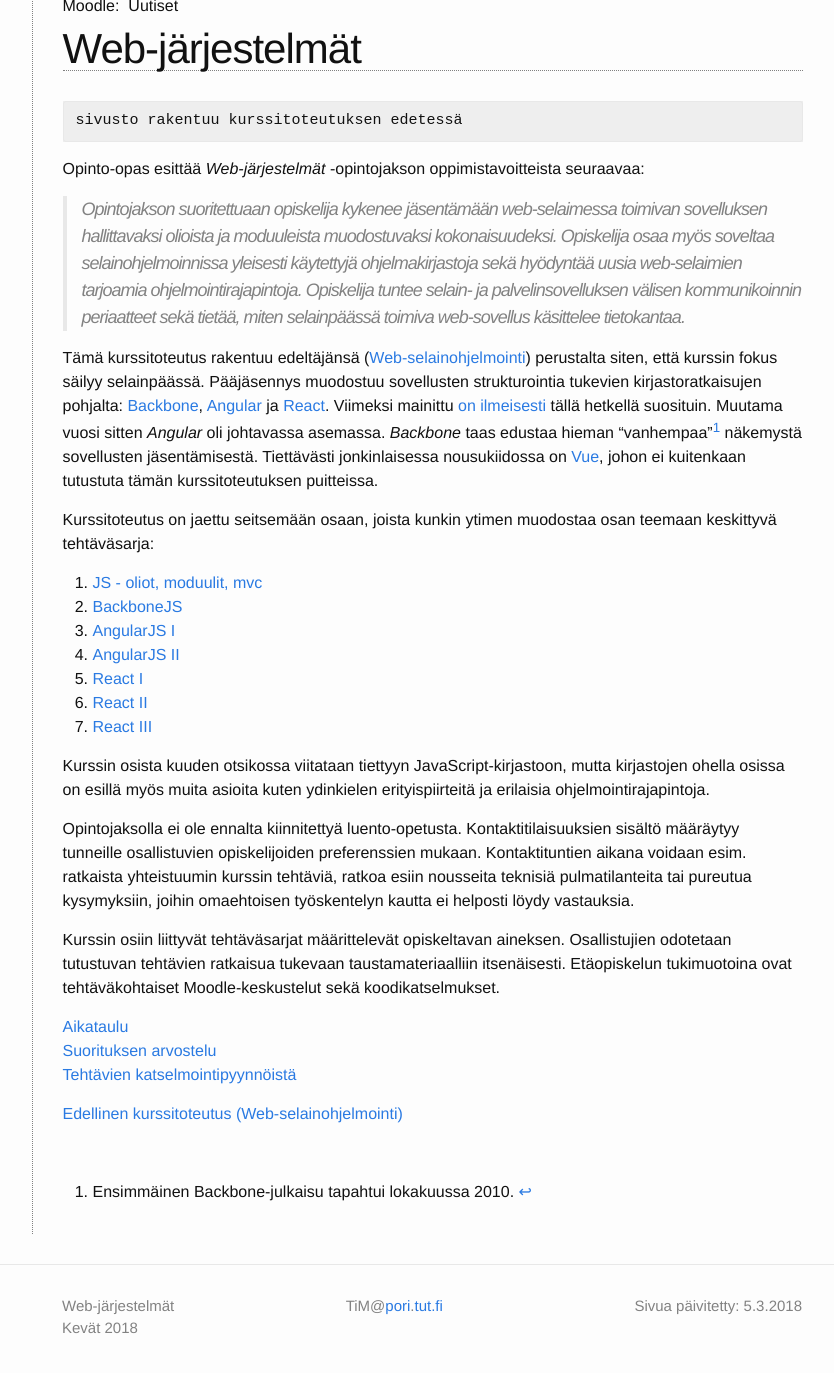
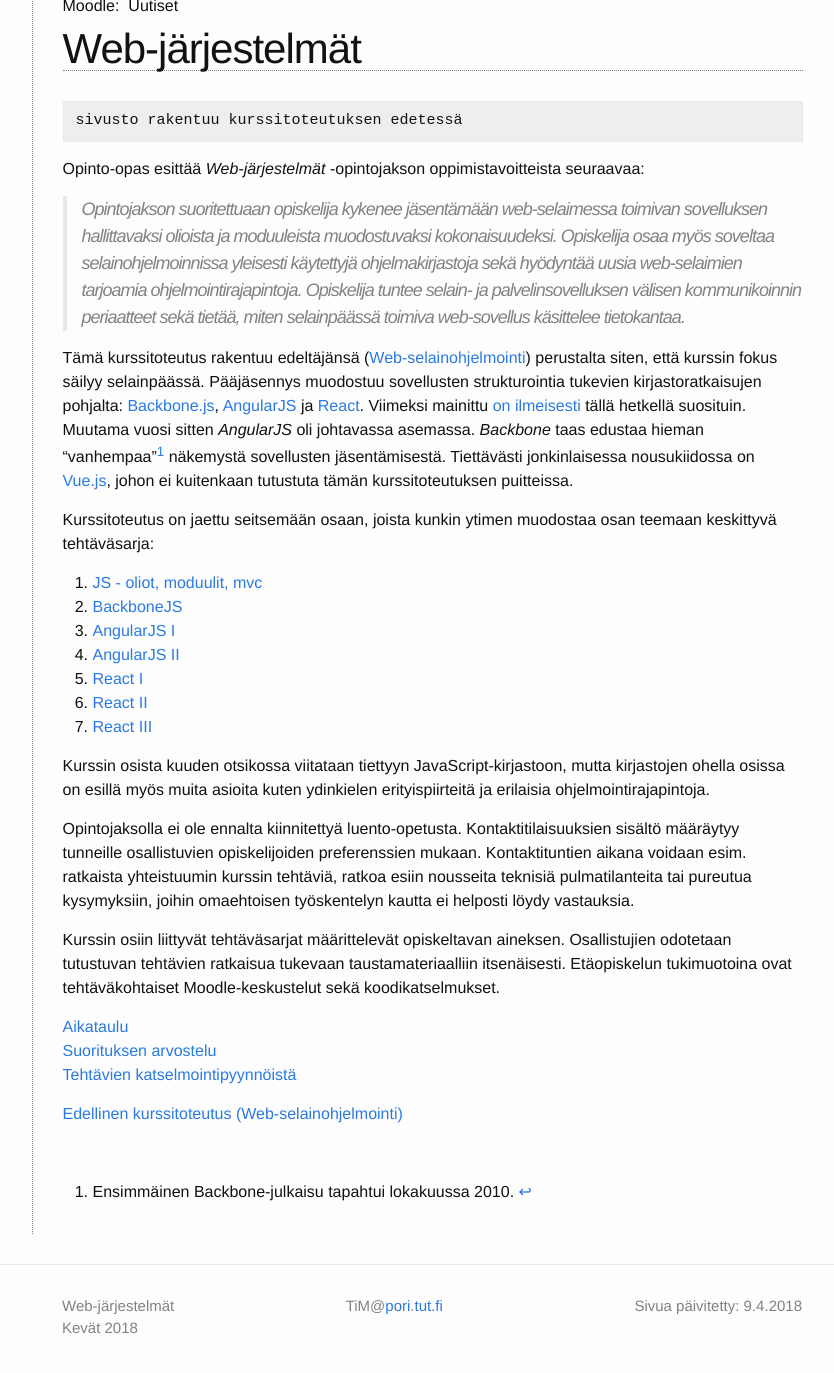
Before and after one commit to timedu/wjr2018k, a Jekyll site: the page built from docs/index.md, in a window 1280 px wide and 1400 px high, scrolled down 92 px. Shown: the top 1373 px of the window, without its empty margins (208-1042 px from the left). Built offline with Jekyll 4.4.1, drawn with Linux system fonts in a browser that asks for light colours.

Commit message:
front page update

```diff
--- a/docs/index.md
+++ b/docs/index.md
@@ -1,6 +1,6 @@
 ---
 layout: site_index
-modified_at: 5.3.2018
+modified_at: 9.4.2018
 ---
 
 
@@ -13,10 +13,10 @@
 Opinto-opas esittää *Web-järjestelmät* -opintojakson oppimistavoitteista seuraavaa:
 > Opintojakson suoritettuaan opiskelija kykenee jäsentämään web-selaimessa toimivan sovelluksen hallittavaksi olioista ja moduuleista muodostuvaksi kokonaisuudeksi. Opiskelija osaa myös soveltaa selainohjelmoinnissa yleisesti käytettyjä ohjelmakirjastoja sekä hyödyntää uusia web-selaimien tarjoamia ohjelmointirajapintoja. Opiskelija tuntee selain- ja palvelinsovelluksen välisen kommunikoinnin periaatteet sekä tietää, miten selainpäässä toimiva web-sovellus käsittelee tietokantaa.
 
-Tämä kurssitoteutus rakentuu edeltäjänsä  ([Web-selainohjelmointi](https://timedu.github.io/wso/)) perustalta siten, että kurssin fokus säilyy selainpäässä. Pääjäsennys muodostuu sovellusten strukturointia tukevien kirjastoratkaisujen pohjalta: [Backbone][Backbone], [Angular][Angular] ja [React][React]. Viimeksi mainittu [on ilmeisesti][hy-kirjastoista] tällä hetkellä suosituin. Muutama vuosi sitten *Angular* oli johtavassa asemassa. *Backbone* taas edustaa hieman "vanhempaa"[^backbone-initial] näkemystä sovellusten jäsentämisestä. Tiettävästi jonkinlaisessa nousukiidossa on [Vue][Vue], johon ei kuitenkaan tutustuta tämän kurssitoteutuksen puitteissa.
+Tämä kurssitoteutus rakentuu edeltäjänsä  ([Web-selainohjelmointi](https://timedu.github.io/wso/)) perustalta siten, että kurssin fokus säilyy selainpäässä. Pääjäsennys muodostuu sovellusten strukturointia tukevien kirjastoratkaisujen pohjalta: [Backbone.js][BackboneJS], [AngularJS][AngularJS] ja [React][React]. Viimeksi mainittu [on ilmeisesti][hy-kirjastoista] tällä hetkellä suosituin. Muutama vuosi sitten *AngularJS* oli johtavassa asemassa. *Backbone* taas edustaa hieman "vanhempaa"[^backbone-initial] näkemystä sovellusten jäsentämisestä. Tiettävästi jonkinlaisessa nousukiidossa on [Vue.js][Vue], johon ei kuitenkaan tutustuta tämän kurssitoteutuksen puitteissa.
 
-[Backbone]: http://backbonejs.org
-[Angular]: https://angular.io
+[BackboneJS]: http://backbonejs.org
+[AngularJS]: https://angularjs.org
 [React]: https://reactjs.org
 [Vue]: https://vuejs.org
 
```
